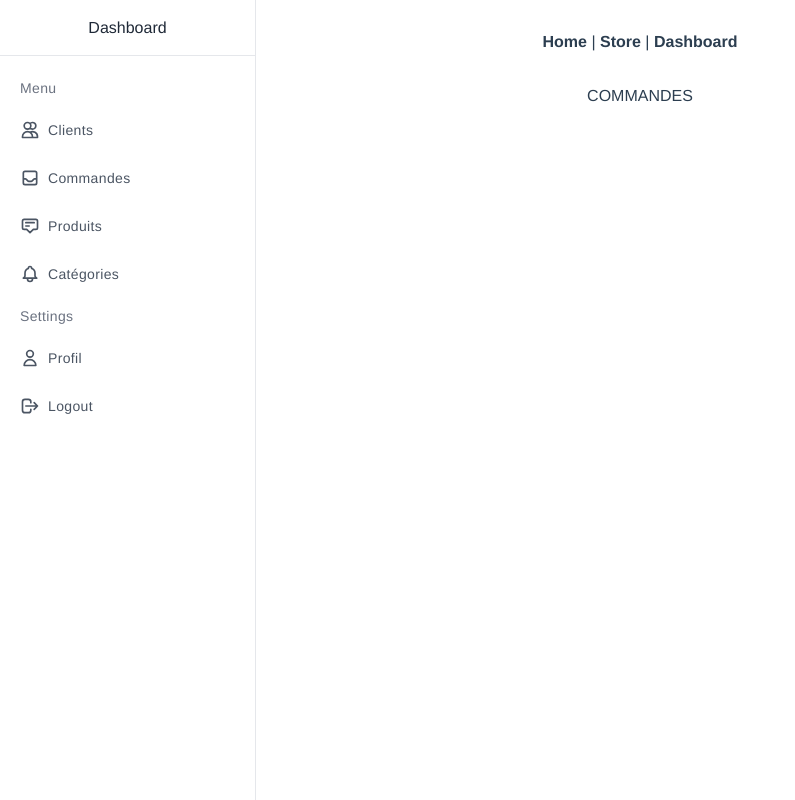
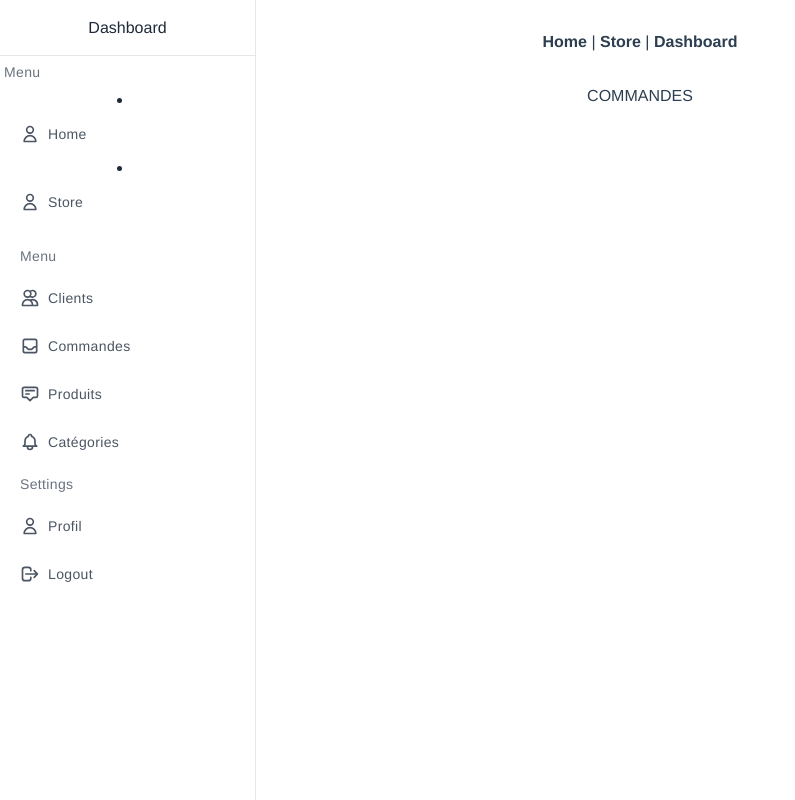
Before and after one commit to AyakorK/Project_Vue.js, a Vue app in the folder admin_dashboard/: page /commandes in a window 1280 px wide. Shown: the whole page, without its empty margins (0-795 px from the left). Built offline with nearby package versions, Linux system fonts and the light colour scheme; what tw-elements would draw is missing.

Commit message:
Slidebar update

```diff
--- a/admin_dashboard/src/components/DashboardComponent/DashboardComponent.html
+++ b/admin_dashboard/src/components/DashboardComponent/DashboardComponent.html
@@ -6,6 +6,32 @@
         <div class="flex items-center justify-center h-14 border-b">
           <div>Dashboard</div>
         </div>
+
+          <ul class="flex flex-col">
+            <li class="px-1">
+              <div class="flex flex-row items-center h-8">
+                <div class="text-sm font-light tracking-wide text-gray-500">Menu</div>
+              </div>
+            </li>
+          </ul>
+
+        <li>
+          <router-link to="/" href="#" class="relative flex flex-row items-center h-11 focus:outline-none hover:bg-gray-50 text-gray-600 hover:text-gray-800 border-l-4 border-transparent hover:border-indigo-500 pr-6">
+            <span class="inline-flex justify-center items-center ml-4">
+              <svg class="w-5 h-5" fill="none" stroke="currentColor" viewBox="0 0 24 24" xmlns="http://www.w3.org/2000/svg"><path stroke-linecap="round" stroke-linejoin="round" stroke-width="2" d="M16 7a4 4 0 11-8 0 4 4 0 018 0zM12 14a7 7 0 00-7 7h14a7 7 0 00-7-7z"></path></svg>
+            </span>
+            <span class="ml-2 text-sm tracking-wide truncate">Home</span>
+          </router-link>
+        </li>
+        <li>
+          <router-link to="/store" href="#" class="relative flex flex-row items-center h-11 focus:outline-none hover:bg-gray-50 text-gray-600 hover:text-gray-800 border-l-4 border-transparent hover:border-indigo-500 pr-6">
+            <span class="inline-flex justify-center items-center ml-4">
+              <svg class="w-5 h-5" fill="none" stroke="currentColor" viewBox="0 0 24 24" xmlns="http://www.w3.org/2000/svg"><path stroke-linecap="round" stroke-linejoin="round" stroke-width="2" d="M16 7a4 4 0 11-8 0 4 4 0 018 0zM12 14a7 7 0 00-7 7h14a7 7 0 00-7-7z"></path></svg>
+            </span>
+            <span class="ml-2 text-sm tracking-wide truncate">Store</span>
+          </router-link>
+        </li>
+
         <div class="overflow-y-auto overflow-x-hidden flex-grow">
           <ul class="flex flex-col py-4 space-y-1">
             <li class="px-5">
--- a/admin_dashboard/src/views/CommandesView.vue
+++ b/admin_dashboard/src/views/CommandesView.vue
@@ -1,5 +1,5 @@
 <template>
-    <div class="clients">
+    <div class="commandes">
         <CommandesComponent/>
         <DashboardComponent/>
      </div>
--- a/admin_dashboard/src/views/StoreView.vue
+++ b/admin_dashboard/src/views/StoreView.vue
@@ -1,17 +1,20 @@
 <template>
     <div class="store">
       <StoreComponent msg="Welcome to Your Vue.js App"/>
+      <DashboardComponent/>
     </div>
   </template>
 
   <script>
   // @ is an alias to /src
   import StoreComponent from '@/components/StoreComponent/StoreComponent.vue'
+  import DashboardComponent from '@/components/DashboardComponent/DashboardComponent.vue'
 
   export default {
     name: 'StoreView',
     components: {
-      StoreComponent
+      StoreComponent,
+      DashboardComponent
     }
   }
   </script>
```
